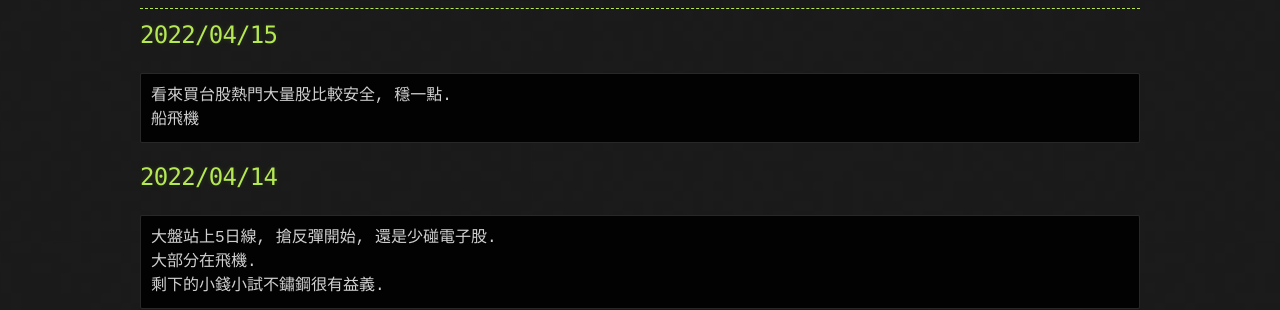
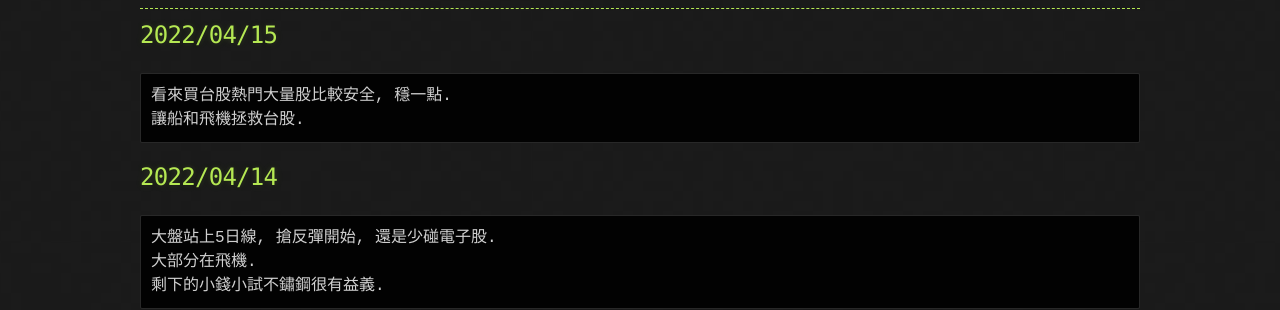
Before and after one commit to lepg5487/Stock_God, a Jekyll site: the page built from index.md, in a window 1280 px wide and 900 px high. Shown: the part 290-600 px from the top of the window. Built offline with Jekyll 4.4.1, drawn with Linux system fonts in a browser that asks for light colours; our own code applies the rules of GitHub Pages for plain Markdown files.

Commit message:
Update index.md

````diff
--- a/index.md
+++ b/index.md
@@ -9,7 +9,7 @@ layout: testlayouts
 ## 2022/04/15
 ```
 看來買台股熱門大量股比較安全, 穩一點.
-船飛機
+讓船和飛機拯救台股.
 ```
 
 ## 2022/04/14
````
